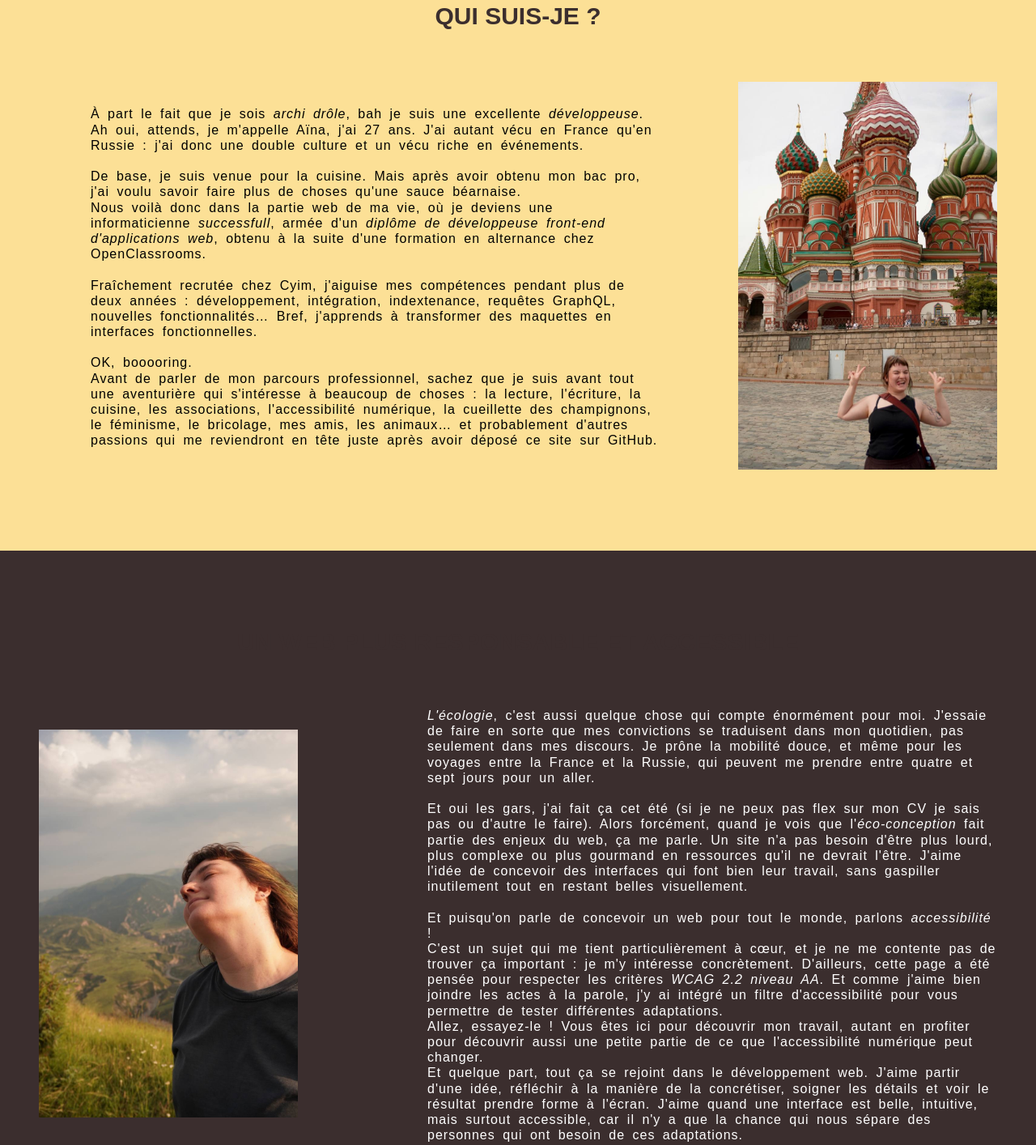
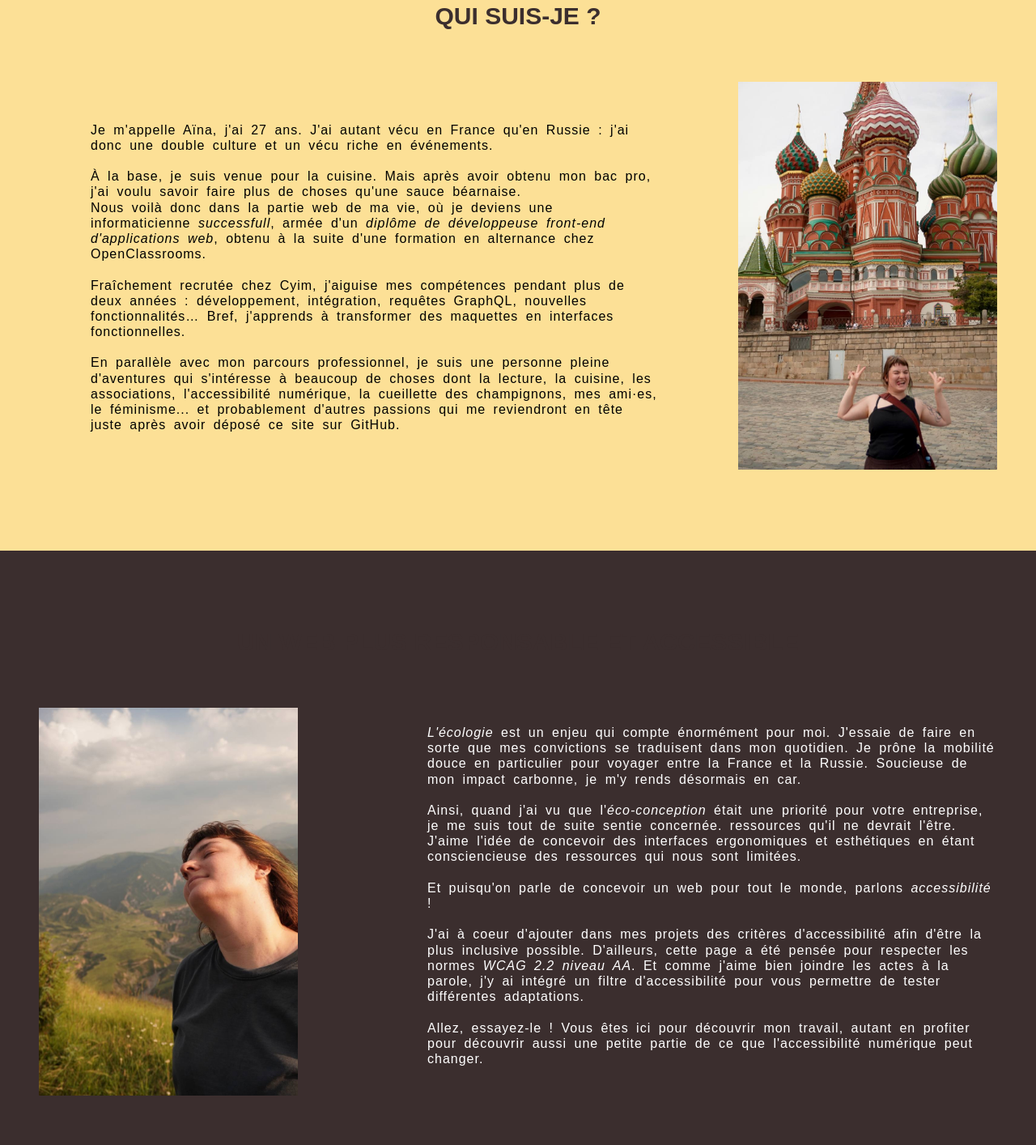
Before and after one commit to ainaLagrande/Voyelle, a website: page index.html in a window 1280 px wide. Shown: the part 963-2377 px from the top of the page at 81% size. Drawn offline with Linux system fonts and the light colour scheme; a web font is replaced by a local one.

Commit message:
pictures deleted & text changed

```diff
--- a/index.html
+++ b/index.html
@@ -47,15 +47,13 @@
             <div class="box">
                 <div class="text">
                     <p>
-                        À part le fait que je sois <em>archi drôle</em>, bah je suis
-                        une excellente <em>développeuse</em>.
-                        Ah oui, attends, je m'appelle Aïna, j'ai 27 ans.
+                        Je m'appelle Aïna, j'ai 27 ans.
                         J'ai autant vécu en France qu'en Russie : j'ai donc une
                         double culture et un vécu riche en événements.
                     </p><br>
 
                     <p>
-                        De base, je suis venue pour la cuisine. Mais après avoir
+                        À la base, je suis venue pour la cuisine. Mais après avoir
                         obtenu mon bac pro, j'ai voulu savoir faire plus de choses
                         qu'une sauce béarnaise.
                     </p>
@@ -71,21 +69,16 @@
                     <p>
                         Fraîchement recrutée chez Cyim, j'aiguise mes compétences
                         pendant plus de deux années : développement, intégration,
-                        indextenance, requêtes GraphQL, nouvelles fonctionnalités…
+                         requêtes GraphQL, nouvelles fonctionnalités…
                         Bref, j'apprends à transformer des maquettes en interfaces
                         fonctionnelles.
                     </p><br>
 
-                    <p>
-                        OK, booooring.
-                    </p>
 
                     <p>
-                        Avant de parler de mon parcours professionnel, sachez que
-                        je suis avant tout une aventurière qui s'intéresse à beaucoup
-                        de choses : la lecture, l'écriture, la cuisine, les associations,
+                        En parallèle avec mon parcours professionnel, je suis une personne pleine d'aventures qui s'intéresse à beaucoup de choses dont la lecture, la cuisine, les associations,
                         l'accessibilité numérique, la cueillette des champignons,
-                        le féminisme, le bricolage, mes amis, les animaux… et
+                        mes ami·es, le féminisme... et
                         probablement d'autres passions qui me reviendront en tête
                         juste après avoir déposé ce site sur GitHub.
                     </p>
@@ -117,53 +110,39 @@
 
                 <div class="text">
                     <p>
-                        <em>L'écologie</em>, c'est aussi quelque chose qui compte
+                        <em>L'écologie</em> est un enjeu qui compte
                         énormément pour moi. J'essaie de faire en sorte que mes
-                        convictions se traduisent dans mon quotidien, pas seulement
-                        dans mes discours. Je prône la mobilité douce, et même pour
-                        les voyages entre la France et la Russie, qui peuvent me
-                        prendre entre quatre et sept jours pour un aller.
+                        convictions se traduisent dans mon quotidien.
+                        Je prône la mobilité douce en particulier pour voyager entre la France et la Russie. Soucieuse de mon impact carbonne, je m'y rends désormais en car.
                     </p> <br>
 
                     <p>
-                        Et oui les gars, j'ai fait ça cet été (si je ne peux pas flex sur mon CV je sais pas ou d'autre le faire).
-                        Alors forcément, quand je vois que l'<em>éco-conception</em>
-                        fait partie des enjeux du web, ça me parle. Un site n'a pas
-                        besoin d'être plus lourd, plus complexe ou plus gourmand en
+                        Ainsi, quand j'ai vu que l'<em>éco-conception</em>
+                        était une priorité pour votre entreprise, je me suis tout de suite sentie concernée.
                         ressources qu'il ne devrait l'être. J'aime l'idée de concevoir
-                        des interfaces qui font bien leur travail, sans gaspiller
-                        inutilement tout en restant belles visuellement.
+                        des interfaces ergonomiques et esthétiques en étant consciencieuse des ressources qui nous sont limitées.
                     </p><br>
 
                     <p>
                         Et puisqu'on parle de concevoir un web pour tout le monde,
                         parlons <em>accessibilité</em> !
-                    </p>
+                    </p><br>
 
                     <p>
-                        C'est un sujet qui me tient particulièrement à cœur, et je
-                        ne me contente pas de trouver ça important : je m'y intéresse
-                        concrètement. D'ailleurs, cette page a été pensée pour
-                        respecter les critères <em>WCAG 2.2 niveau AA</em>.
+                        J'ai à coeur d'ajouter dans mes projets des critères d'accessibilité afin d'être la plus inclusive possible.
+                        D'ailleurs, cette page a été pensée pour
+                        respecter les normes <em>WCAG 2.2 niveau AA</em>.
                         Et comme j'aime bien joindre les actes à la parole, j'y ai
                         intégré un filtre d'accessibilité pour vous permettre de
                         tester différentes adaptations.
-                    </p>
+                    </p> <br>
 
                     <p>
                         Allez, essayez-le ! Vous êtes ici pour découvrir mon travail,
                         autant en profiter pour découvrir aussi une petite partie de
                         ce que l'accessibilité numérique peut changer.
-                    </p>
+                    </p> <br>
 
-                    <p>
-                        Et quelque part, tout ça se rejoint dans le développement web.
-                        J'aime partir d'une idée, réfléchir à la manière de la
-                        concrétiser, soigner les détails et voir le résultat prendre
-                        forme à l'écran. J'aime quand une interface est belle,
-                        intuitive, mais surtout accessible, car il n'y a que la chance
-                        qui nous sépare des personnes qui ont besoin de ces adaptations.
-                    </p>
                 </div>
             </div>
         </section>
@@ -260,7 +239,7 @@
                 </p>
 
                 <p>
-                    **J’ai tout mis à 100% comme ça je suis sure d’etre prise
+                    **J’ai tout mis à 100 % comme ça, je suis sûre d’être prise.
                 </p>
             </div>
         <section id="section5" class="reveal" aria-labelledby="why-me-title">
@@ -351,7 +330,7 @@
         aria-label="Remonter en haut de la page"
         hidden
     >
-        <i class="fa-solid fa-angle-up" aria-hidden="true"></i>
+        <i class="fas fa-solid fa-angle-up" aria-hidden="true"></i>
     </button>
 
 
@@ -371,17 +350,6 @@
         <h2>Personnalise ton expérience</h2>
 
         <div class="filter-list">
-
-            <div class="filter-item">
-                <label>
-                    <input type="radio" name="accessibilityFilter" value="fatigue">
-                    Fatigue visuelle
-                </label>
-                <p class="filter-description" hidden>
-                    Augmente le confort de lecture et réduit les animations
-                    et les transitions visuelles.
-                </p>
-            </div>
 
             <div class="filter-item">
                 <label>
@@ -429,6 +397,16 @@
 
             <div class="filter-item">
                 <label>
+                    <input type="radio" name="accessibilityFilter" value="fatigue">
+                    Fatigue visuelle
+                </label>
+                <p class="filter-description" hidden>
+                    Augmente le confort de lecture et réduit les animations
+                    et les transitions visuelles.
+                </p>
+            </div>
+            <div class="filter-item">
+                <label>
                     <input type="radio" name="accessibilityFilter" value="geste-imprecis">
                     Geste imprécis
                 </label>
```
Also changed, not shown: medias/img/photo_5938235282991813819_y.jpg (deleted), medias/img/photo_5938235282991813821_y.jpg (deleted), medias/img/photo_5938235282991813823_y.jpg (deleted), medias/img/photo_5938235282991813824_y.jpg (deleted), medias/img/photo_5938235282991813827_y.jpg (deleted), medias/img/photo_5938235282991813829_y.jpg (deleted), medias/img/photo_5938235282991813830_y.jpg (deleted), medias/img/photo_5938235282991813832_y.jpg (deleted), 1 other file.
